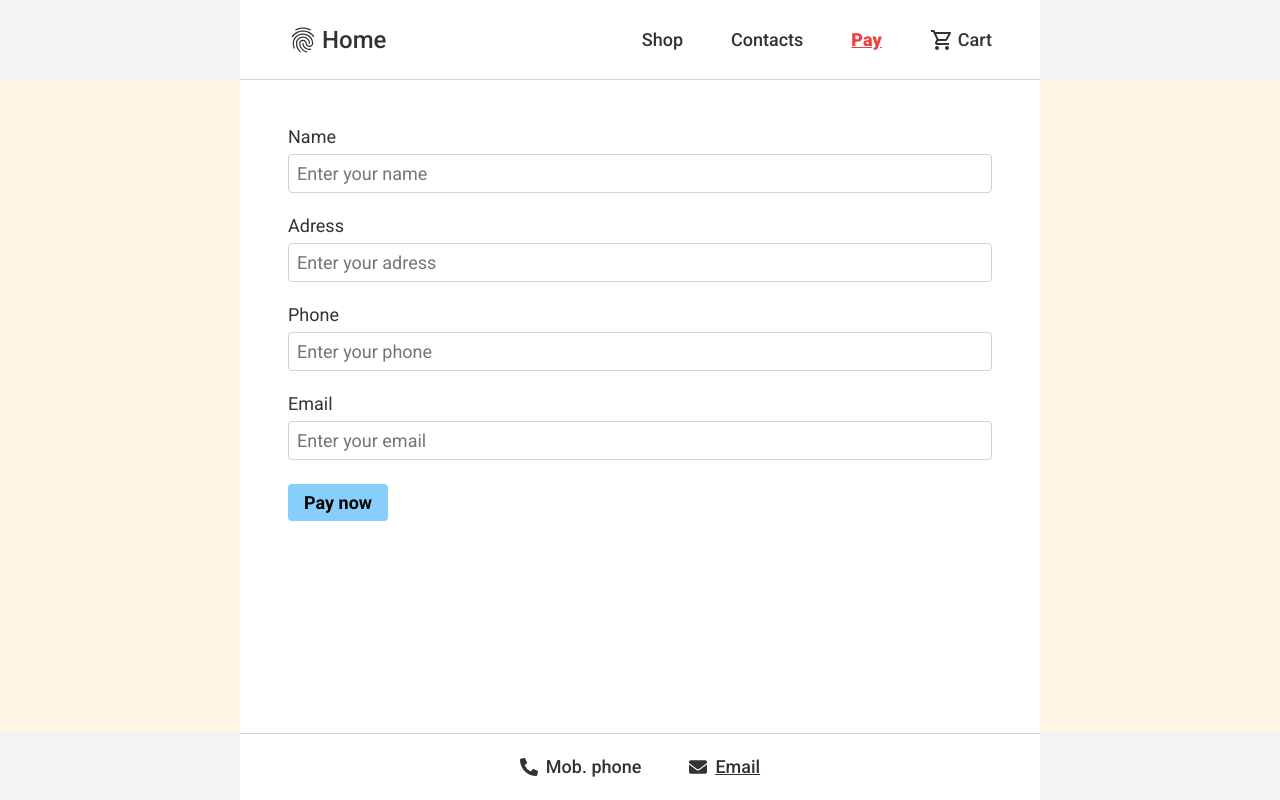
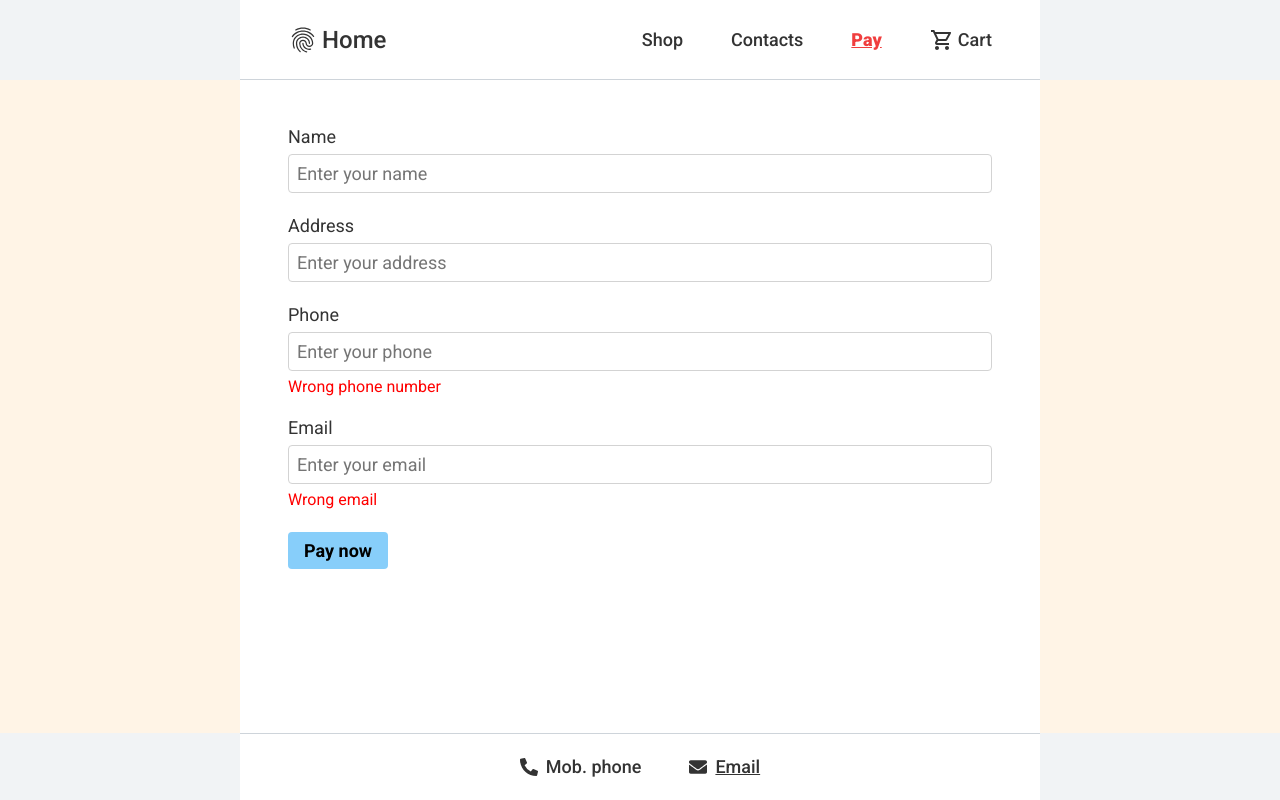
Before and after one commit to Albertas-R/sda-fp, a React (Create React App) app: page /pay in a window 1280 px wide. Built offline with nearby package versions, Linux system fonts and the light colour scheme; no server answers.

Commit message:
07-03 po paskaitos

```diff
--- a/src/components/Pay.js
+++ b/src/components/Pay.js
@@ -3,19 +3,77 @@ import { React, useState } from "react";
 import styles from "./Pay.module.css";
 
 function Pay() {
-  const { pay, pay_container, pay_form_group, pay_label, pay_input, pay_btn } = styles;
+  const { pay, pay_container, pay_form_group, pay_label, pay_input, pay_btn, pay_form_error } =
+    styles;
 
-  const [nameInput, setNameInput] = useState("");
-  // console.log(nameInput);
+  const [name, setName] = useState("");
+  const [address, setAddress] = useState("");
+  const [phone, setPhone] = useState("");
+  const [email, setEmail] = useState("");
 
-  const handleClick = () => {
-    console.log("pay_btn clicked");
+  const [isNameError, setNameError] = useState(false);
+  const [isAddressError, setAddressError] = useState(false);
+
+  const [isNameTouched, setIsNameTouched] = useState(false);
+  const [isAddressTouched, setIsAddressTouched] = useState(false);
+
+  // console.log({ name, adress, phone, email });
+
+  const handleSubmit = (e) => {
+    e.preventDefault();
+    console.log({ name, address, phone, email });
+  };
+
+  //////////////////////////////// Name Validation
+  const nameValidation = (e) => {
+    e.preventDefault();
+    // console.log(e);
+
+    setName(e.target.value);
+
+    const nameCheck = /^[a-zA-Z0-9\-–]{2,25}\s[a-zA-Z0-9\-–]{2,25}$/;
+    const isNameValid = nameCheck.test(e.target.value);
+
+    if (isNameValid === false) {
+      setNameError(true);
+    } else setNameError(false);
+
+    console.log({ isNameValid, temp: e.target.value });
+  };
+  const nameValidationOnBlur = (e) => {
+    e.preventDefault();
+    // console.log(e);
+
+    setIsNameTouched(true);
+  };
+
+  //////////////////////////////// Address Validation
+  const addressValidation = (e) => {
+    e.preventDefault();
+    // console.log(e);
+
+    setAddress(e.target.value);
+
+    const addressCheck = /^[a-zA-Z0-9\-–]{2,100}$/;
+    const isAddressValid = addressCheck.test(e.target.value);
+
+    if (isAddressValid === false) {
+      setAddressError(true);
+    } else setAddressError(false);
+
+    console.log({ isAddressValid, temp: e.target.value });
+  };
+  const addressValidationOnBlur = (e) => {
+    e.preventDefault();
+    // console.log(e);
+
+    setIsAddressTouched(true);
   };
 
   return (
     <div className={pay}>
       {/* <div className={pay_container}> */}
-      <form id="pay-form">
+      <form id="pay-form" onSubmit={handleSubmit}>
         <div className={pay_form_group}>
           <label className={pay_label} htmlFor="name" id="name-label">
             Name
@@ -24,26 +82,34 @@ function Pay() {
             className={pay_input}
             id="name"
             type="text"
-            // value={nameInput}
-            // onChange={setNameInput(nameInput.target.value))}
+            value={name}
+            onChange={nameValidation}
+            onBlur={nameValidationOnBlur}
             name="name"
             placeholder="Enter your name"
-            required
           />
+
+          {isNameError && isNameTouched ? <span className={pay_form_error}>Wrong name</span> : null}
         </div>
 
         <div className={pay_form_group}>
-          <label className={pay_label} htmlFor="adress" id="adress-label">
-            Adress
+          <label className={pay_label} htmlFor="address" id="adress-label">
+            Address
           </label>
           <input
             className={pay_input}
-            id="adress"
+            id="address"
             type="text"
-            name="adress"
-            placeholder="Enter your adress"
-            required
+            value={address}
+            onChange={addressValidation}
+            onBlur={addressValidationOnBlur}
+            name="address"
+            placeholder="Enter your address"
           />
+
+          {isAddressError && isAddressTouched ? (
+            <span className={pay_form_error}>Wrong name</span>
+          ) : null}
         </div>
 
         <div className={pay_form_group}>
@@ -53,10 +119,13 @@ function Pay() {
           <input
             className={pay_input}
             id="phone"
-            type="number"
+            type="text"
+            value={phone}
+            onChange={(e) => setPhone(e.target.value)}
             name="phone"
             placeholder="Enter your phone"
           />
+          <span className={pay_form_error}>Wrong phone number</span>
         </div>
 
         <div className={pay_form_group}>
@@ -66,15 +135,20 @@ function Pay() {
           <input
             className={pay_input}
             id="email"
-            type="email"
+            type="text"
+            value={email}
+            onChange={(e) => setEmail(e.target.value)}
             name="email"
             placeholder="Enter your email"
-            required
           />
+          <span className={pay_form_error}>Wrong email</span>
         </div>
-        <button className={pay_btn} type="submit" onClick={handleClick}>
+        <button className={pay_btn} type="submit">
           Pay now
         </button>
+        {/* <button className={pay_btn} type="submit" disabled>
+          Pay now
+        </button> */}
       </form>
     </div>
     // </div>
--- a/src/components/Pay.module.css
+++ b/src/components/Pay.module.css
@@ -50,6 +50,11 @@
   border-radius: 4px;
 }
 
+.pay_form_error {
+  font-size: 1.6rem;
+  color: red;
+}
+
 /* input:focus-visible {
   border-color: red;
 } */
```
